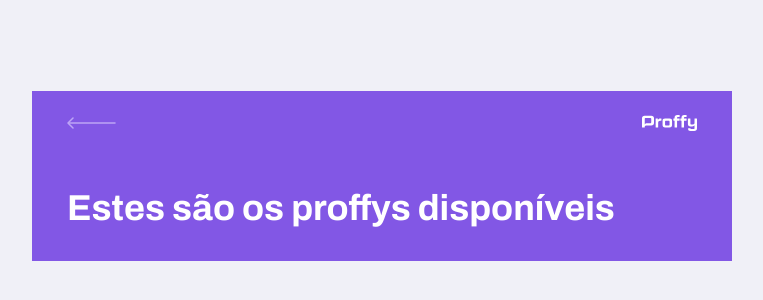
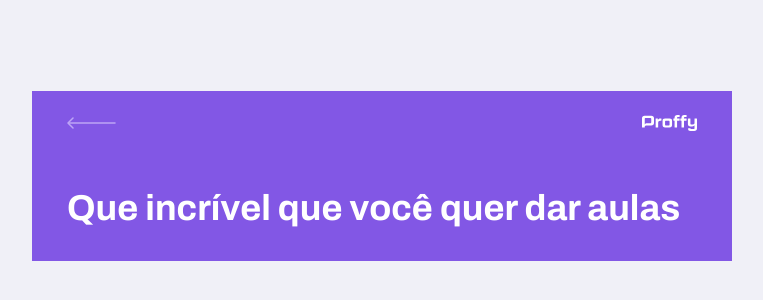
Before and after one commit to Carolis/nlw2, a React (Create React App) app in the folder web/: page /give-classes in a window 1280 px wide. Shown: the part 224-524 px from the top of the page, without its empty margins (258-1021 px from the left). Built offline with nearby package versions, Linux system fonts and the light colour scheme.

Commit message:
add interface and main props to PageHeader

```diff
--- a/web/src/components/PageHeader/index.tsx
+++ b/web/src/components/PageHeader/index.tsx
@@ -5,7 +5,11 @@ import backIcon from "../../assets/images/icons/back.svg";
 
 import "./styles.css";
 
-const PageHeader = () => {
+interface PageHeaderProps {
+  title: string;
+}
+
+const PageHeader: React.FC<PageHeaderProps> = (props) => {
   return (
     <header className="page-header">
       <div className="top-bar-container">
@@ -16,7 +20,8 @@ const PageHeader = () => {
       </div>
 
       <div className="header-content">
-        <strong>Estes são os proffys disponíveis</strong>
+        <strong>{props.title}</strong>
+        {props.children}
       </div>
     </header>
   );
```
